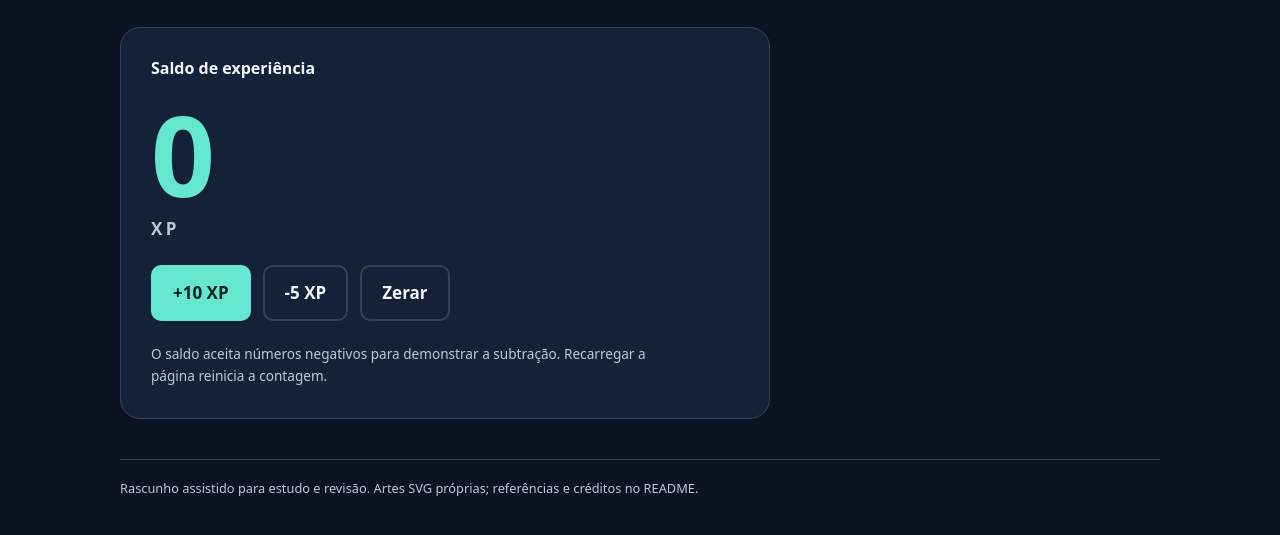
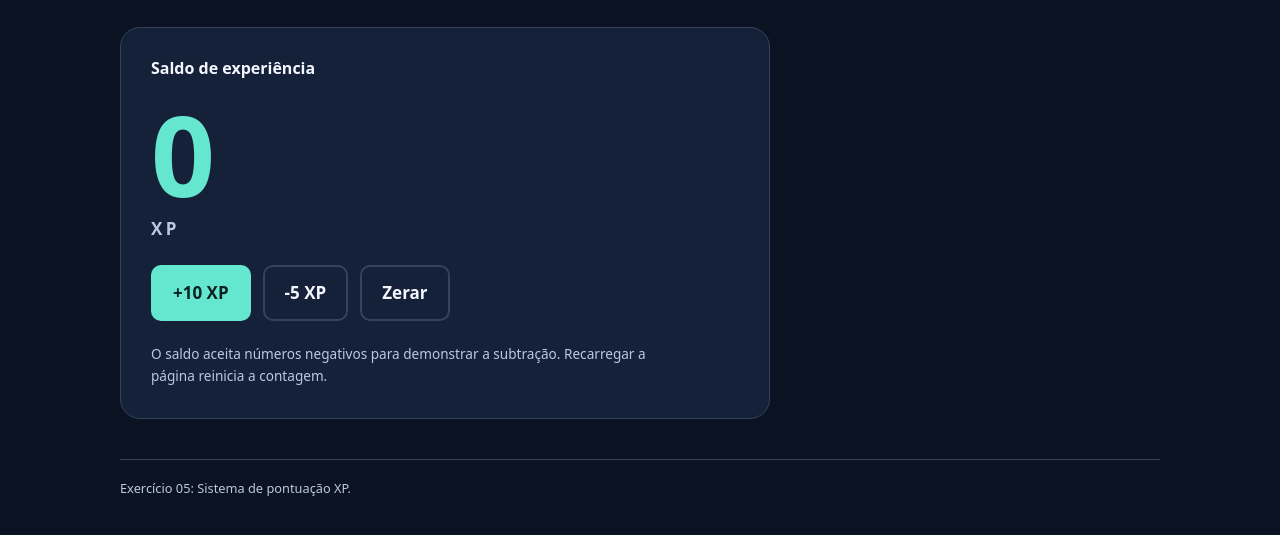
Before and after one commit to n7tan123/ulife-web-exercicio-05-sistema-xp, a plain HTML site: page index.html in a window 1280 px wide. Shown: the part 341-876 px from the top of the page. Drawn offline with Linux system fonts and the light colour scheme.

Commit message:
Simplifica documentação e textos da página

```diff
--- a/index.html
+++ b/index.html
@@ -1,4 +1,4 @@
 <!doctype html>
 <html lang="pt-BR"><head><meta charset="utf-8"><meta name="viewport" content="width=device-width, initial-scale=1"><meta name="description" content="Exercício 05: Sistema de pontuação. Exemplo de estudo em HTML, CSS e JavaScript."><title>05 · Sistema de pontuação | Arquivo Aurora</title><link rel="stylesheet" href="style.css"><script src="script.js" defer></script></head>
 <body><main><header class="topline"><span>Arquivo Aurora / laboratório web</span><span class="seal">Estudo · 05 de 09</span></header>
-<p class="eyebrow">05 / Variáveis + atualização dinâmica</p><h1>Cada missão<br>deixa experiência.</h1><p class="lead">Ganhe pontos ao concluir desafios. Desconte pontos ao revisar uma missão.</p><section class="panel xp-panel"><h2>Saldo de experiência</h2><output id="score" aria-live="polite" aria-label="Pontuação atual">0</output><span class="xp-unit">XP</span><div class="actions"><button id="gain" type="button">+10 XP</button><button id="lose" class="secondary" type="button">-5 XP</button><button id="reset" class="secondary" type="button">Zerar</button></div><p class="muted">O saldo aceita números negativos para demonstrar a subtração. Recarregar a página reinicia a contagem.</p></section><footer>Rascunho assistido para estudo e revisão. Artes SVG próprias; referências e créditos no README.</footer></main></body></html>
+<p class="eyebrow">05 / Variáveis + atualização dinâmica</p><h1>Cada missão<br>deixa experiência.</h1><p class="lead">Ganhe pontos ao concluir desafios. Desconte pontos ao revisar uma missão.</p><section class="panel xp-panel"><h2>Saldo de experiência</h2><output id="score" aria-live="polite" aria-label="Pontuação atual">0</output><span class="xp-unit">XP</span><div class="actions"><button id="gain" type="button">+10 XP</button><button id="lose" class="secondary" type="button">-5 XP</button><button id="reset" class="secondary" type="button">Zerar</button></div><p class="muted">O saldo aceita números negativos para demonstrar a subtração. Recarregar a página reinicia a contagem.</p></section><footer>Exercício 05: Sistema de pontuação XP.</footer></main></body></html>
```
Also changed, not shown: 1 other file.
